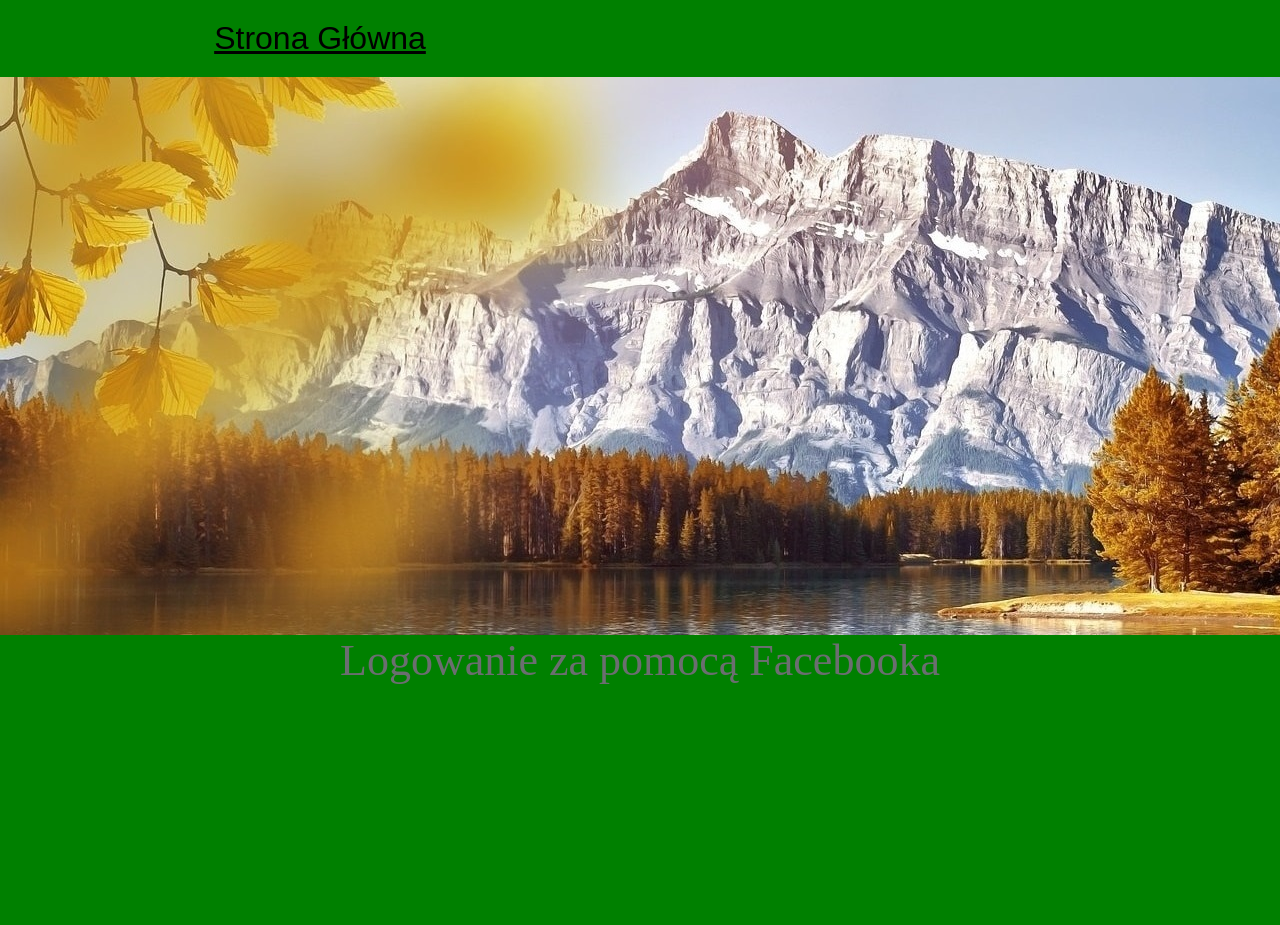
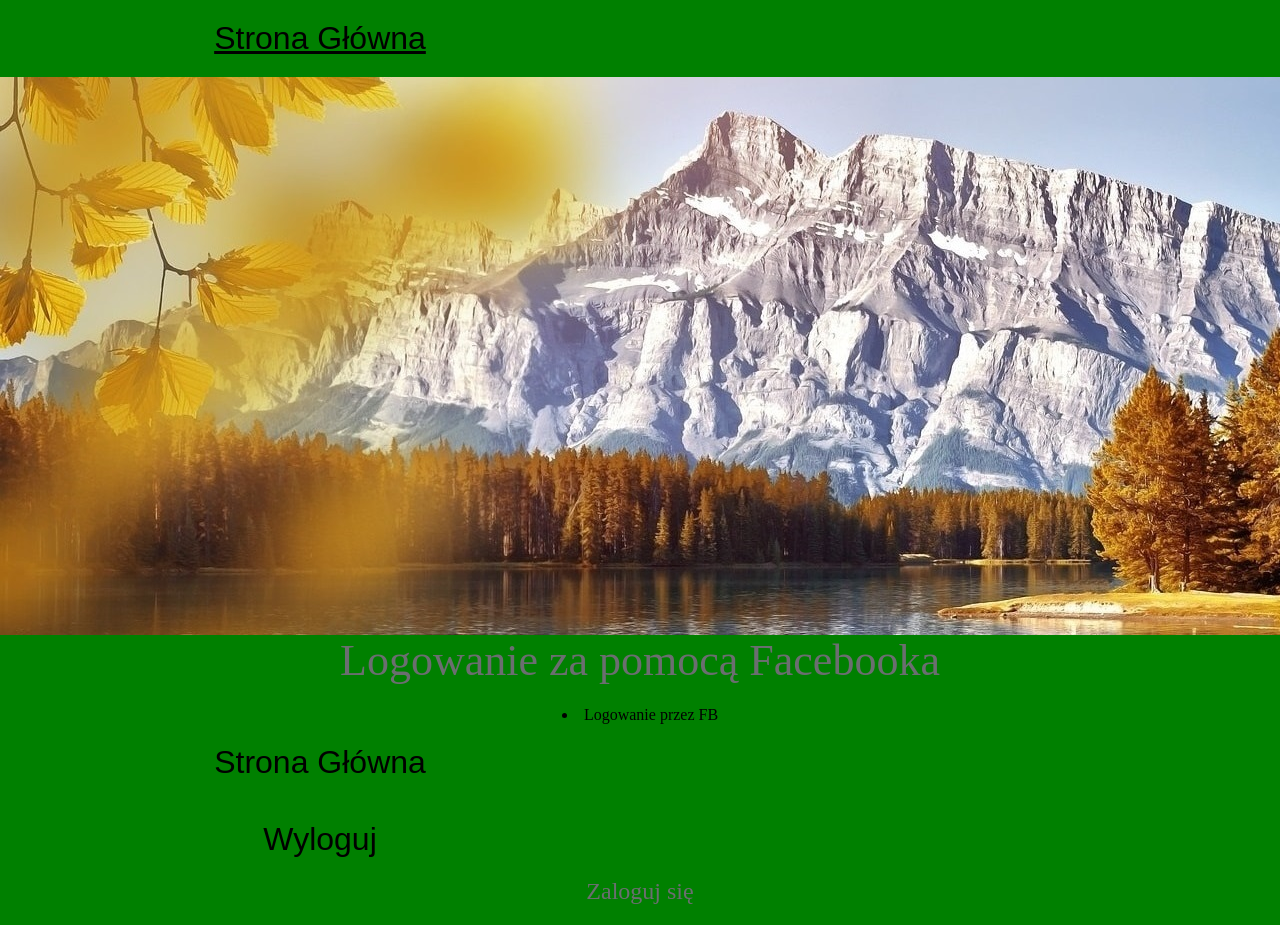
Before and after one commit to gilek1/gilek1.github.io, a plain HTML site: page index.html in a window 1280 px wide. Shown: the top 925 px of the page. Before the commit the page ends 800 px from the top, so only its background shows below. Drawn offline with Linux system fonts and the light colour scheme.

Commit message:
Update index.html

```diff
--- a/index.html
+++ b/index.html
@@ -25,17 +25,29 @@
       <img src="img1.jpg"/>
     </div>
     <h2>Logowanie za pomocą Facebooka</h2>
-      <div class="cont">
-        <ul class="nav navbar-nav">
-          <li><fb:login-button
-            class="nav-item nav-link"
-            id="fb-btn"
-            scope="public_profile,email"
-            onlogin="checkLoginState();">
-          </fb:login-button></li>
-        </ul>
+    <nav class="navbar navbar-default">
+      <div class="container">
+        <div class="navbar-header">
+          <li>Logowanie przez FB</li>
+        </div>
+        <div id="navbar" class="collapse navbar-collapse">
+          <ul class="nav navbar-nav navbar-right">
+            <li><a href="http://yosemite.cba.pl/">Strona Główna</a></li>
+          </ul>
+          <ul class="nav navbar-nav navbar-right">
+            <li><a id="logout" href="#" onclick="logout()">Wyloguj</a></li>
+            <fb:login-button
+              id="fb-btn"
+              scope="public_profile,email"
+              onlogin="checkLoginState();">
+            </fb:login-button>
+          </ul>
+        </div><!--/.nav-collapse -->
       </div>
-    <div>
+    </nav>
+
+    <div class="container">
+      <h3 id="heading">Zaloguj się</h3>
       <div id="profile"></div>
     </div>
   </body>
```
